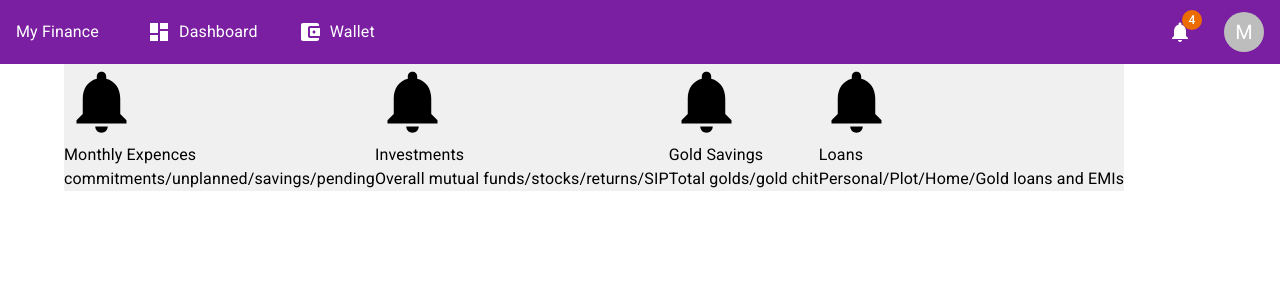
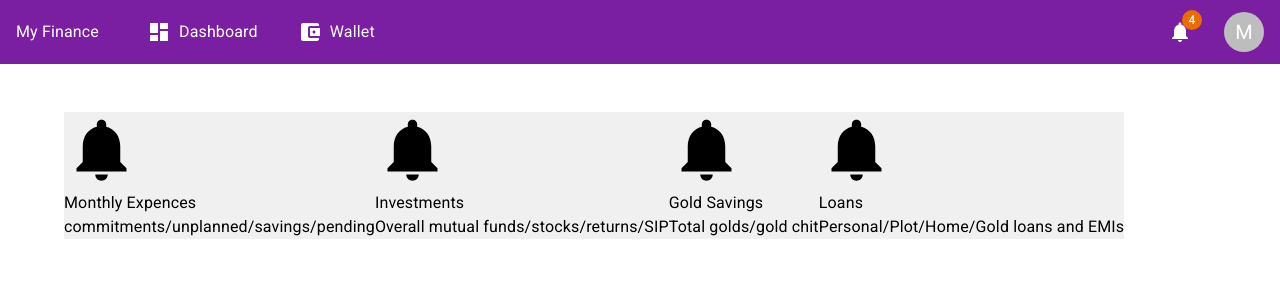
Before and after one commit to cra2ycoder/my-finance, a Next.js app: page /dashboard in a window 1280 px wide. Shown: the top 300 px of the page. Built offline with nearby package versions, Linux system fonts and the light colour scheme.

Commit message:
dashboard grid ui updates

```diff
--- a/pages/dashboard.tsx
+++ b/pages/dashboard.tsx
@@ -2,16 +2,14 @@ import Box from '@mui/material/Box'
 import Header from '@components/Header'
 import DashboardGrid from '@components/DashboardGrid'
 import Container from '@mui/material/Container'
-import { useRouter } from 'next/router'
+// import { useRouter } from 'next/router'
 
 function Dashboard() {
   return (
     <Box>
       <Header />
-      <Container>
-        <Box sx={{ display: 'flex' }}>
-          <DashboardGrid />
-        </Box>
+      <Container sx={{ margin: 'auto', marginTop: '3rem' }}>
+        <DashboardGrid />
       </Container>
     </Box>
   )
```
